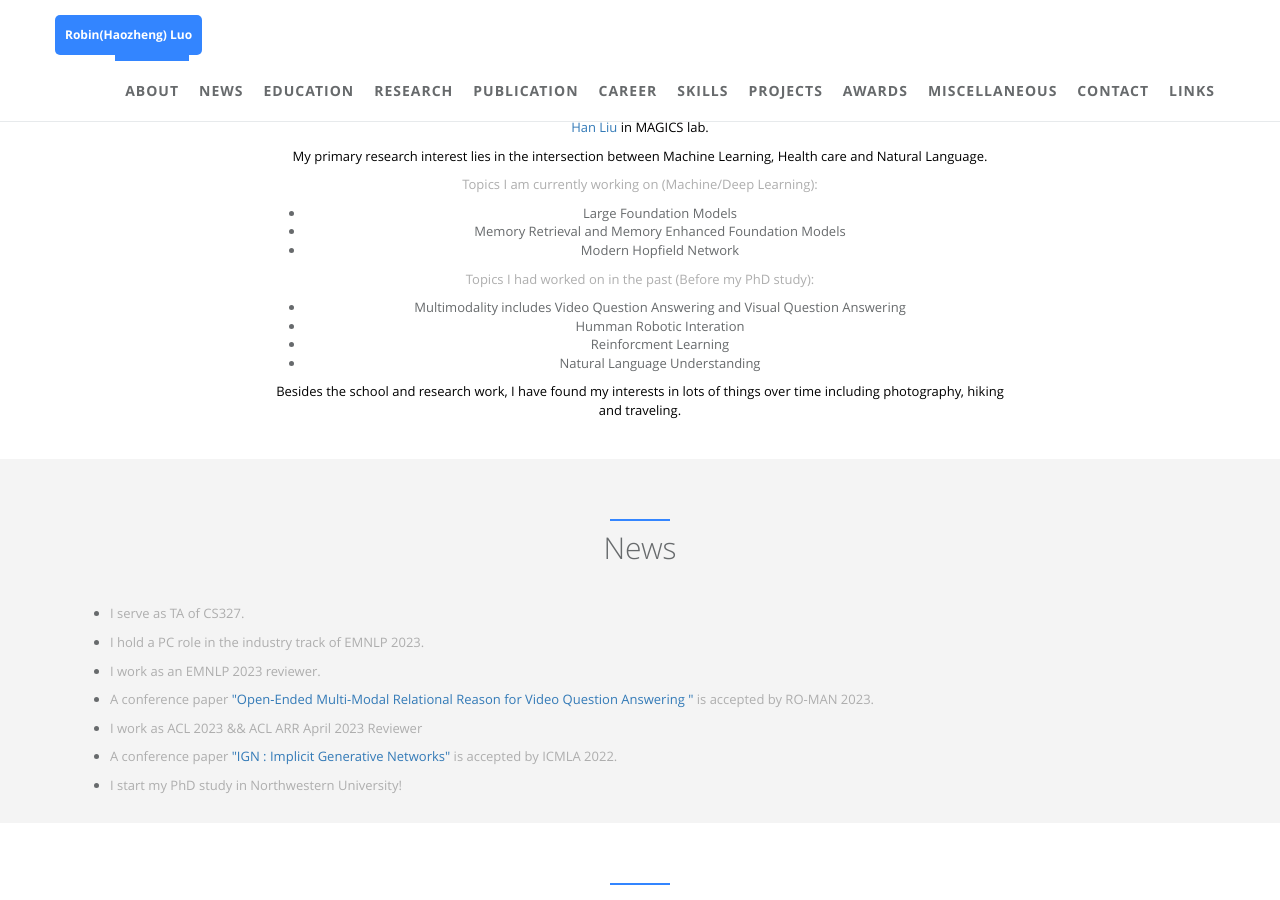
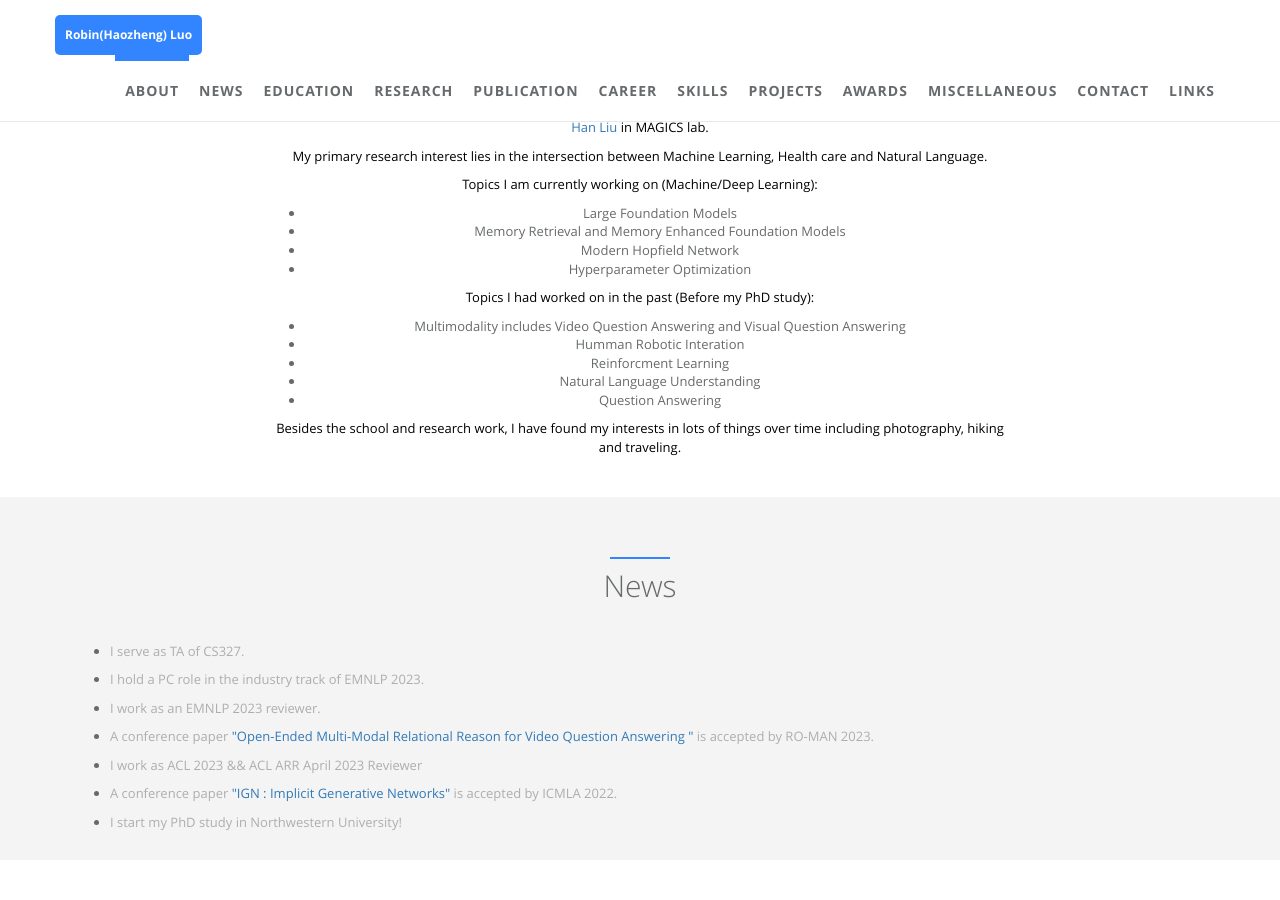
Before and after one commit to robinzixuan/robin.github.io, a Jekyll site: the page built from index.html, in a window 1280 px wide and 900 px high, scrolled down 789 px. Built offline with Jekyll 4.4.1, drawn with Linux system fonts in a browser that asks for light colours.

Commit message:
Update about.html

```diff
--- a/_includes/sections/about.html
+++ b/_includes/sections/about.html
@@ -90,19 +90,22 @@
             <p><span data-i18n="about_me.des">{{ site.author.desc }}</span></p>
             <p style="color:black;">I am a second-year Ph.D. student in the <a href="https://www.mccormick.northwestern.edu/computer-science/">Computer Science</a> department at <a href="https://www.northwestern.edu/">Northwestern University</a>, advised by Professor <a href="https://www.mccormick.northwestern.edu/research-faculty/directory/profiles/liu-han.html">Han Liu</a> in MAGICS lab.</p>
             <p style="color:black;"> My primary research interest lies in the intersection between Machine Learning, Health care and Natural Language.</p>
-            <p>Topics I am currently working on (Machine/Deep Learning):</p>
+            <p style="color:black;">Topics I am currently working on (Machine/Deep Learning):</p>
                 <ul>
                   <li>Large Foundation Models</li>
                   <li>Memory Retrieval and Memory Enhanced Foundation Models</li>
                   <li>Modern Hopfield Network</li>
+                  <li>Hyperparameter Optimization</li>
                 </ul>
 
-            <p>Topics I had worked on in the past (Before my PhD study): </p>
+            <p style="color:black;">Topics I had worked on in the past (Before my PhD study): </p>
                 <ul>
                   <li>Multimodality includes Video Question Answering and Visual Question Answering</li>
                   <li>Humman Robotic Interation</li>
                   <li>Reinforcment Learning</li>
                   <li>Natural Language Understanding</li>
+                  <li>Question Answering</li>
+
                 </ul>
 
 
```
